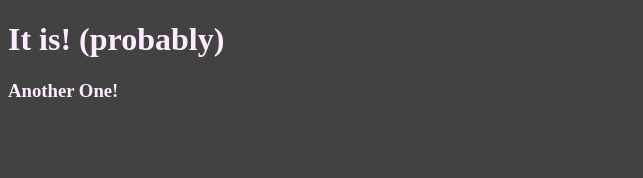
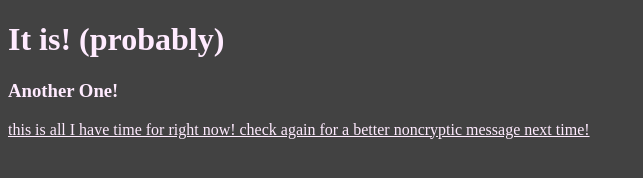
Before and after one commit to probably-it-is/probably-it-is.github.io, a plain HTML site: page anotherone.html in a window 1280 px wide. Shown: the whole page, without its empty margins (0-643 px from the left). Drawn offline with Linux system fonts and the light colour scheme.

Commit message:
added bittlesuite link at end :)

```diff
--- a/anotherone.html
+++ b/anotherone.html
@@ -12,6 +12,7 @@
         <h1>It is! (probably)</h1>
         <h3>Another One!</h3>
 
+        <a href="https://bittlesuite.github.io/">this is all I have time for right now! check again for a better noncryptic message next time!</a>
 
 <!--         <script type="text/javascript">
           var password = "42";
```
